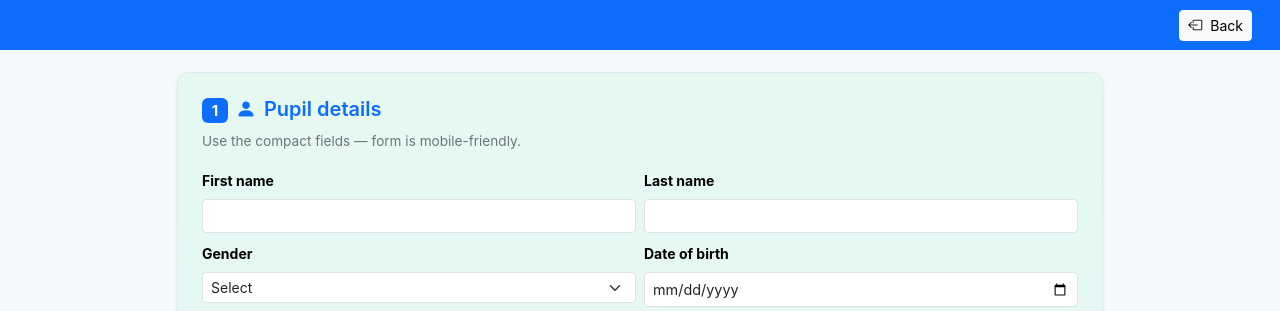
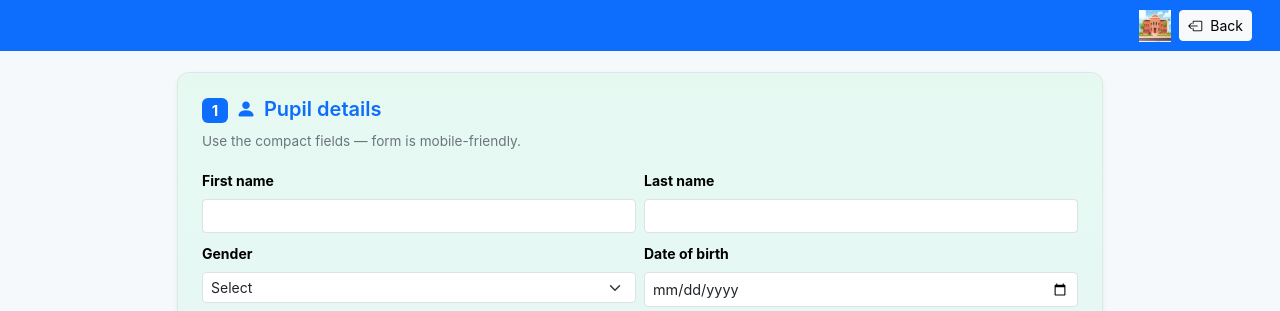
Before and after one commit to sejjtechnologies/sch.mgt.syst, a Flask app: page /secretary/register in a window 1280 px wide. Shown: the top 311 px of the page. Run offline with Flask 3, Linux system fonts and the light colour scheme; data comes from the database, SQL or seed files in the repository.

Commit message:
styling all of files

```diff
--- a/templates/admin/create_user.html
+++ b/templates/admin/create_user.html
@@ -55,7 +55,8 @@
     <nav class="navbar navbar-expand-lg navbar-dark bg-success shadow-sm fixed-top">
       <div class="container-fluid">
         <a class="navbar-brand fw-bold" href="/">{{ system_settings.abbreviated_school_name }}</a>
-        <div class="ms-auto">
+        <div class="ms-auto d-flex align-items-center">
+          <img src="{{ url_for('static', filename='images/school_192.png') }}" alt="School Logo" class="me-2" style="height: 32px; width: auto;">
           <a href="{{ url_for('user.dashboard') }}" class="btn btn-back btn-sm px-3">
             <i class="bi bi-box-arrow-left me-1"></i> Back
           </a>
--- a/templates/admin/dashboard.html
+++ b/templates/admin/dashboard.html
@@ -16,7 +16,8 @@
       <div class="container-fluid">
         <a class="navbar-brand fw-bold" href="/">{{ system_settings.abbreviated_school_name }}</a>
 
-        <div class="ms-auto">
+        <div class="ms-auto d-flex align-items-center">
+          <img src="{{ url_for('static', filename='images/school_192.png') }}" alt="School Logo" class="me-2" style="height: 32px; width: auto;">
           <a href="{{ url_for('user.logout') }}"
              class="btn btn-danger btn-sm text-white d-flex align-items-center px-3">
             <i class="bi bi-box-arrow-right me-2"></i>
--- a/templates/admin/edit_user.html
+++ b/templates/admin/edit_user.html
@@ -66,8 +66,8 @@
         <a class="navbar-brand fw-bold" href="/">
           {{ system_settings.abbreviated_school_name }}
         </a>
-
-        <div class="ms-auto">
+        <div class="ms-auto d-flex align-items-center">
+          <img src="{{ url_for('static', filename='images/school_192.png') }}" alt="School Logo" class="me-2" style="height: 32px; width: auto;">
           <a href="{{ url_for('admin.list_users') }}" class="btn btn-back btn-sm px-3">
             <i class="bi bi-box-arrow-left me-1"></i>
             Back to List
--- a/templates/admin/list_users.html
+++ b/templates/admin/list_users.html
@@ -129,7 +129,8 @@
     <nav class="navbar navbar-expand-lg navbar-dark bg-primary shadow-sm fixed-top">
       <div class="container-fluid">
         <a class="navbar-brand fw-bold" href="/">{{ system_settings.abbreviated_school_name }}</a>
-        <div class="ms-auto">
+        <div class="ms-auto d-flex align-items-center">
+          <img src="{{ url_for('static', filename='images/school_192.png') }}" alt="School Logo" class="me-2" style="height: 32px; width: auto;">
           <a href="{{ url_for('user.dashboard') }}" class="btn btn-sm px-3" style="background-color: white; color: red;">
             <i class="bi bi-box-arrow-left me-1" style="color: white;"></i>
             Back
--- a/templates/admin/update_password.html
+++ b/templates/admin/update_password.html
@@ -62,7 +62,8 @@
     <nav class="navbar navbar-expand-lg navbar-dark bg-primary shadow-sm fixed-top">
       <div class="container-fluid">
         <a class="navbar-brand fw-bold" href="/">{{ system_settings.abbreviated_school_name }}</a>
-        <div class="ms-auto">
+        <div class="ms-auto d-flex align-items-center">
+          <img src="{{ url_for('static', filename='images/school_192.png') }}" alt="School Logo" class="me-2" style="height: 32px; width: auto;">
           <a href="{{ url_for('user.dashboard') }}" class="btn btn-back btn-sm px-3">
             <i class="bi bi-box-arrow-left me-1"></i> Back
           </a>
--- a/templates/headteacher/assign_classes_&_streams.html
+++ b/templates/headteacher/assign_classes_&_streams.html
@@ -154,7 +154,8 @@
     <nav class="navbar navbar-expand-lg navbar-dark bg-primary shadow-sm fixed-top">
       <div class="container-fluid">
         <a class="navbar-brand fw-bold" href="/"> {{ system_settings.abbreviated_school_name }}</a>
-        <div class="ms-auto">
+        <div class="ms-auto d-flex align-items-center">
+          <img src="{{ url_for('static', filename='images/school_192.png') }}" alt="School Logo" class="me-2" style="height: 32px; width: auto;">
           <a href="{{ url_for('headteacher.dashboard') }}" class="btn back-btn btn-sm px-3">
             <i class="bi bi-box-arrow-left me-1"></i>
             Back
--- a/templates/headteacher/dashboard.html
+++ b/templates/headteacher/dashboard.html
@@ -47,7 +47,8 @@
     <nav class="navbar navbar-expand-lg navbar-dark bg-primary shadow-sm fixed-top">
       <div class="container-fluid">
         <a class="navbar-brand fw-bold" href="/" style="font-size: 1rem;">{{ system_settings.abbreviated_school_name }}</a>
-        <div class="ms-auto">
+        <div class="ms-auto d-flex align-items-center">
+          <img src="{{ url_for('static', filename='images/school_192.png') }}" alt="School Logo" class="me-2" style="height: 32px; width: auto;">
           <a href="{{ url_for('user.logout') }}" class="btn btn-light text-dark d-flex align-items-center" style="padding: 4px 8px; font-size: 0.8rem;">
             <i class="bi bi-box-arrow-right me-1" style="font-size: 0.9rem;"></i>
             Logout
--- a/templates/headteacher/view_assignments.html
+++ b/templates/headteacher/view_assignments.html
@@ -209,7 +209,8 @@
     <nav class="navbar navbar-expand-lg navbar-dark bg-primary shadow-sm fixed-top">
       <div class="container-fluid">
         <a class="navbar-brand fw-bold" href="/" style="font-size: 1.1rem;">{{ system_settings.abbreviated_school_name }}</a>
-        <div class="ms-auto">
+        <div class="ms-auto d-flex align-items-center">
+          <img src="{{ url_for('static', filename='images/school_192.png') }}" alt="School Logo" class="me-2" style="height: 32px; width: auto;">
           <a href="{{ url_for('headteacher.dashboard') }}" class="btn back-btn btn-sm px-3">
             <i class="bi bi-box-arrow-left me-1"></i>
             Back
--- a/templates/parent/dashboard.html
+++ b/templates/parent/dashboard.html
@@ -10,7 +10,8 @@
     <nav class="navbar navbar-expand-lg navbar-dark bg-info">
       <div class="container-fluid">
         <a class="navbar-brand" href="/">{{ system_settings.abbreviated_school_name }}</a>
-        <div class="ms-auto">
+        <div class="ms-auto d-flex align-items-center">
+          <img src="{{ url_for('static', filename='images/school_192.png') }}" alt="School Logo" class="me-2" style="height: 32px; width: auto;">
           <a href="{{ url_for('user.logout') }}" class="btn btn-danger text-white d-flex align-items-center">
             <svg xmlns="http://www.w3.org/2000/svg" width="16" height="16" fill="currentColor" class="bi bi-box-arrow-right me-2" viewBox="0 0 16 16" aria-hidden="true">
               <path fill-rule="evenodd" d="M10 15a1 1 0 0 0 1-1v-2h-1v2H2V2h8v2h1V2a1 1 0 0 0-1-1H2a1 1 0 0 0-1 1v12a1 1 0 0 0 1 1h8z"/>
--- a/templates/secretary/dashboard.html
+++ b/templates/secretary/dashboard.html
@@ -83,7 +83,8 @@
     <nav class="navbar navbar-expand-lg navbar-dark bg-secondary">
       <div class="container-fluid">
         <a class="navbar-brand" href="/">{{ system_settings.abbreviated_school_name }}</a>
-        <div class="ms-auto">
+        <div class="ms-auto d-flex align-items-center">
+          <img src="{{ url_for('static', filename='images/school_192.png') }}" alt="School Logo" class="me-2" style="height: 32px; width: auto;">
           <a href="{{ url_for('user.logout') }}" class="btn btn-danger text-white d-flex align-items-center">
             <i class="bi bi-box-arrow-right me-2"></i>
             Logout
--- a/templates/secretary/edit_pupils.html
+++ b/templates/secretary/edit_pupils.html
@@ -26,7 +26,8 @@
     <nav class="navbar d-flex align-items-center">
       <div class="container-fluid">
         <a class="navbar-brand text-white" href="/">{{ system_settings.abbreviated_school_name }} — Edit Pupils</a>
-        <div class="ms-auto">
+        <div class="ms-auto d-flex align-items-center">
+          <img src="{{ url_for('static', filename='images/school_192.png') }}" alt="School Logo" class="me-2" style="height: 32px; width: auto;">
           <a href="{{ url_for('secretary.manage_pupils') }}" class="btn btn-light btn-sm d-flex align-items-center">
             <i class="bi bi-box-arrow-left me-2"></i>Back
           </a>
--- a/templates/secretary/manage_pupils.html
+++ b/templates/secretary/manage_pupils.html
@@ -100,7 +100,8 @@
     <nav class="navbar navbar-expand-lg navbar-dark bg-danger fixed-top">
       <div class="container-fluid">
         <a class="navbar-brand" href="/">{{ system_settings.abbreviated_school_name }}</a>
-        <div class="ms-auto">
+        <div class="ms-auto d-flex align-items-center">
+          <img src="{{ url_for('static', filename='images/school_192.png') }}" alt="School Logo" class="me-2" style="height: 32px; width: auto;">
           <a href="{{ url_for('secretary.dashboard') }}" class="btn btn-light text-dark d-flex align-items-center back-btn">
             <i class="bi bi-box-arrow-left me-2"></i>Back
           </a>
--- a/templates/secretary/register_pupils.html
+++ b/templates/secretary/register_pupils.html
@@ -37,7 +37,8 @@
     <nav class="navbar d-flex align-items-center">
       <div class="container-fluid">
         <a class="navbar-brand text-white" href="/">{{ system_settings.abbreviated_school_name }}</a>
-        <div class="ms-auto">
+        <div class="ms-auto d-flex align-items-center">
+          <img src="{{ url_for('static', filename='images/school_192.png') }}" alt="School Logo" class="me-2" style="height: 32px; width: auto;">
           <a href="{{ url_for('secretary.dashboard') }}" class="btn btn-light btn-sm d-flex align-items-center">
             <i class="bi bi-box-arrow-left me-2"></i>Back
           </a>
--- a/templates/teacher/dashboard.html
+++ b/templates/teacher/dashboard.html
@@ -70,7 +70,8 @@
     <nav class="navbar navbar-expand-lg navbar-dark bg-success fixed-top">
       <div class="container-fluid">
         <a class="navbar-brand" href="/">{{ system_settings.abbreviated_school_name }}</a>
-        <div class="ms-auto">
+        <div class="ms-auto d-flex align-items-center">
+          <img src="{{ url_for('static', filename='images/school_192.png') }}" alt="School Logo" class="me-2" style="height: 32px; width: auto;">
           <a href="{{ url_for('user.logout') }}" class="btn btn-danger d-flex align-items-center">
             <i class="bi bi-box-arrow-right me-2"></i>
             Logout
```
